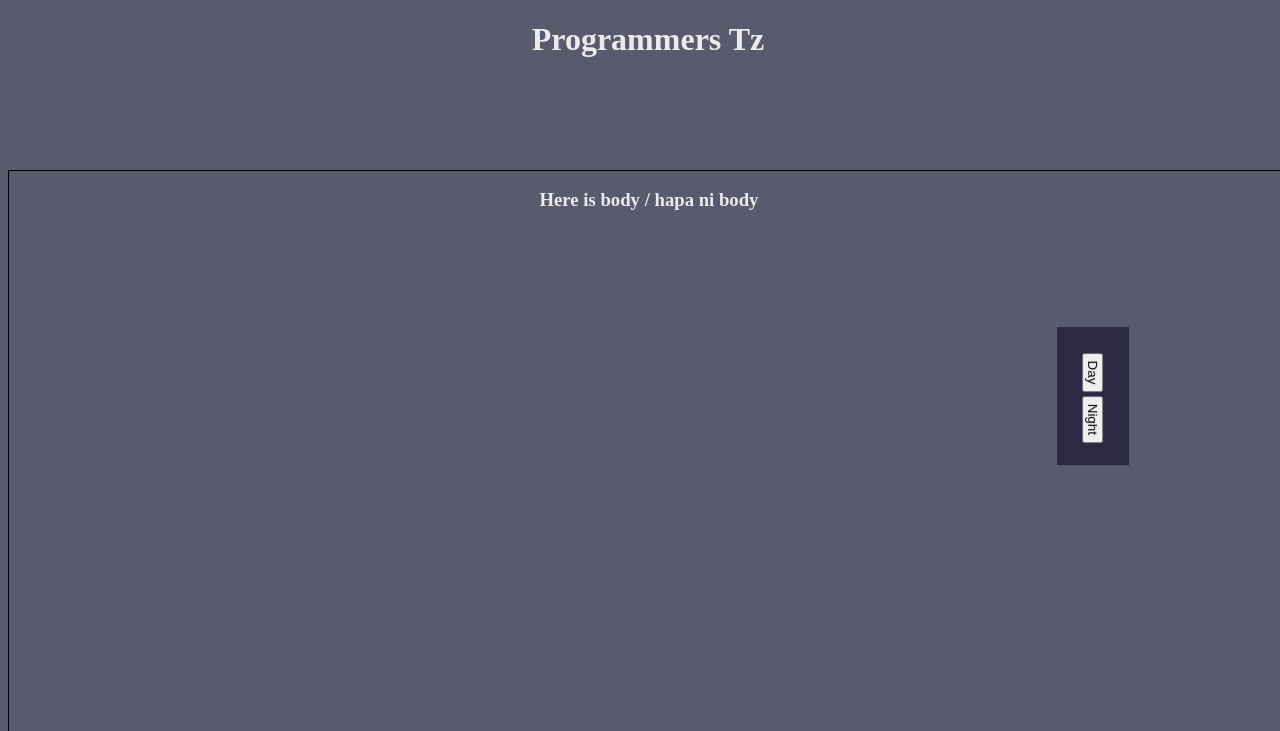
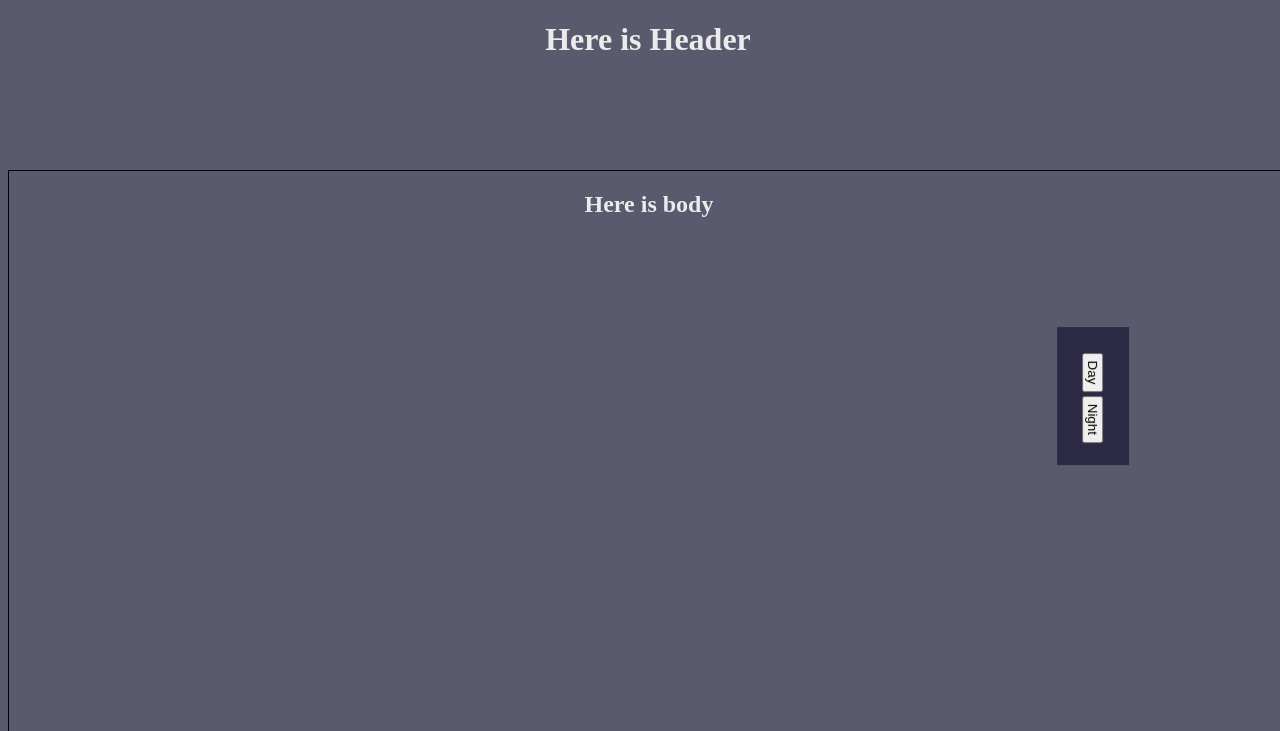
Before and after one commit to bari95/components, a plain HTML site: page index.html in a window 1280 px wide. Shown: the top 731 px of the page. Drawn offline with Linux system fonts and the light colour scheme.

Commit message:
Update index.html

```diff
--- a/index.html
+++ b/index.html
@@ -14,12 +14,12 @@
   <body>
     <!-- Header section / Sehemu ya header -->
     <div class="headers">
-      <h1> Programmers Tz</h1>
+      <h1> Here is Header</h1>
     </div>
 
     <!-- Body section / Sehemu ya body -->
     <div class="body">
-      <h3> Here is body / hapa ni body </h3>
+      <h2> Here is body </h2>
       <div class="aside"></div>
     </div>
 
```
